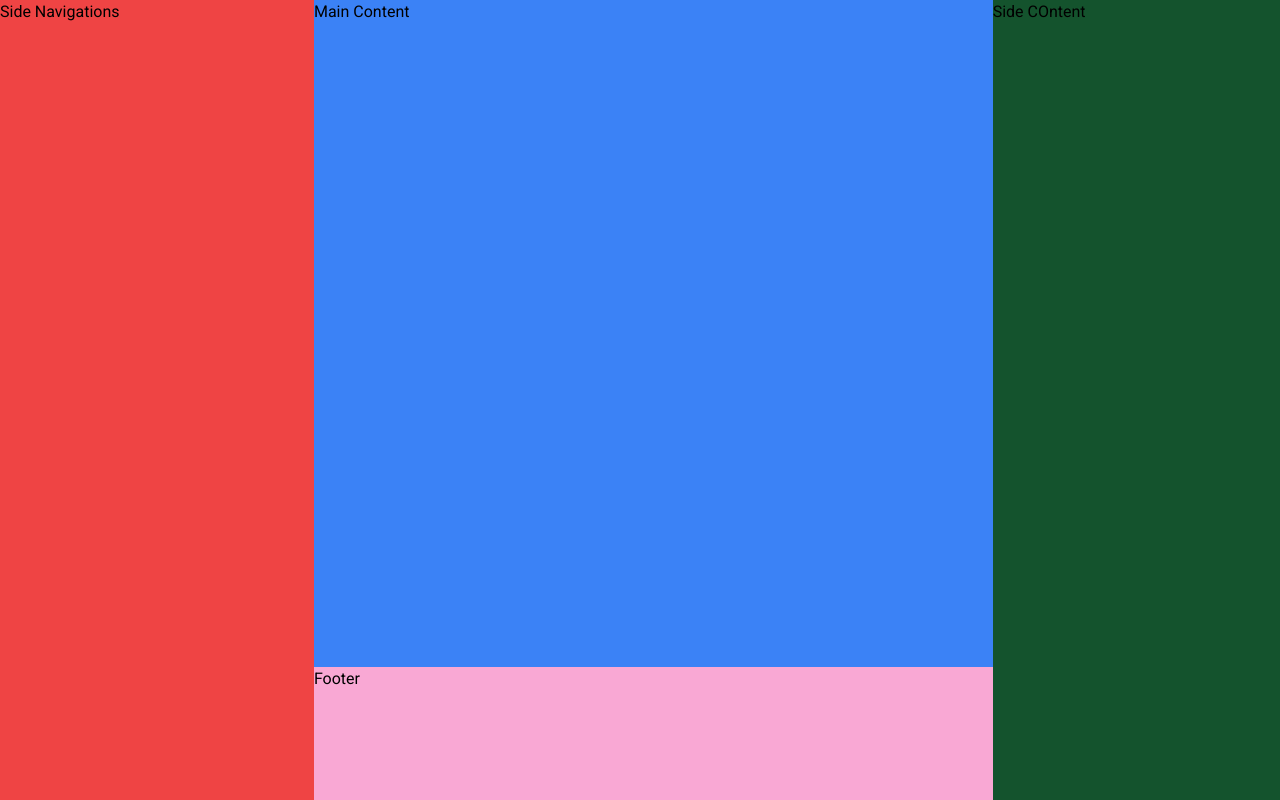
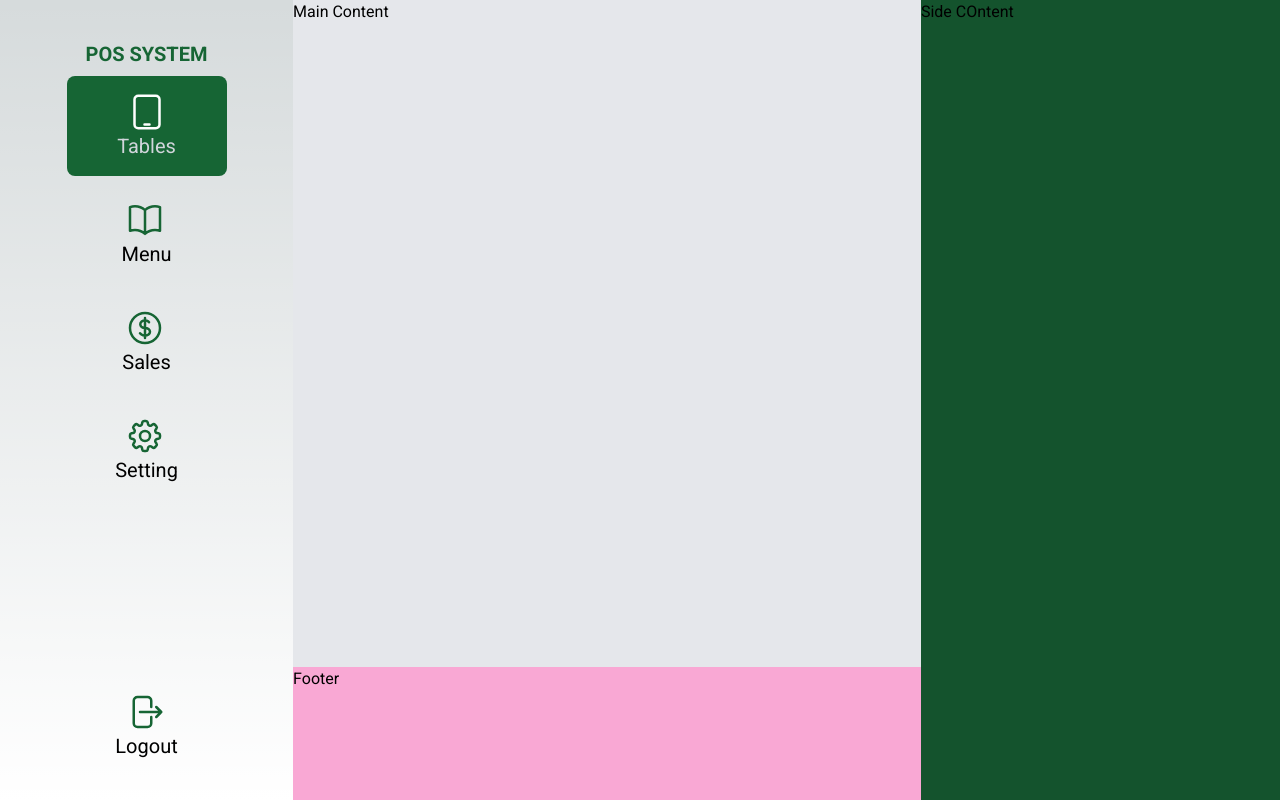
Before and after one commit to CallJoshDrew/swiftpos, a Next.js app: page / in a window 1280 px wide. Built offline with nearby package versions, Linux system fonts and the light colour scheme.

Commit message:
Designing Side Navigation Part 1
Color and Design is done. Will do the Page Routing in Part 2

```diff
--- a/app/page.js
+++ b/app/page.js
@@ -1,12 +1,101 @@
-import Image from 'next/image'
+import Image from "next/image";
 
 export default function Home() {
   return (
     <main className="min-h-screen grid grid-rows-6 grid-flow-col">
-      <div className="row-span-6  bg-red-500">Side Navigations</div>
-      <div className="row-span-5 col-span-3 bg-blue-500">Main Content</div>
-      <div className="row-span-1 col-span-3 bg-pink-300">Footer</div>
-      <div className="row-span-6 bg-green-900">Side COntent</div>
+      <div className="row-span-6 col-span-1 flex flex-col mt-10 mb-4 justify-between">
+        <div>
+        <div className="text-green-800 text-center font-bold text-xl">POS SYSTEM</div>
+        <button className="bg-green-800 rounded-lg px-6 py-4 flex flex-col items-center mx-auto my-2 w-40">
+          <svg
+            className="w-10 h-10 text-white"
+            xmlns="http://www.w3.org/2000/svg"
+            fill="none"
+            viewBox="0 0 24 24"
+            strokeWidth="1.5"
+            stroke="currentColor">
+            <path
+              strokeLinecap="round"
+              strokeLinejoin="round"
+              d="M10.5 19.5h3m-6.75 2.25h10.5a2.25 2.25 0 002.25-2.25v-15a2.25 2.25 0 00-2.25-2.25H6.75A2.25 2.25 0 004.5 4.5v15a2.25 2.25 0 002.25 2.25z"
+            />
+          </svg>
+          <div className="text-gray-300 text-xl">Tables</div>
+        </button>
+        <button className="rounded-lg px-6 py-4 flex flex-col items-center m-auto my-2 w-40 group hover:bg-green-800">
+          <svg
+            className="w-10 h-10 mr-1 text-green-800 group-hover:text-white"
+            xmlns="http://www.w3.org/2000/svg"
+            fill="none"
+            viewBox="0 0 24 24"
+            strokeWidth="1.5"
+            stroke="currentColor">
+            <path
+              strokeLinecap="round"
+              strokeLinejoin="round"
+              d="M12 6.042A8.967 8.967 0 006 3.75c-1.052 0-2.062.18-3 .512v14.25A8.987 8.987 0 016 18c2.305 0 4.408.867 6 2.292m0-14.25a8.966 8.966 0 016-2.292c1.052 0 2.062.18 3 .512v14.25A8.987 8.987 0 0018 18a8.967 8.967 0 00-6 2.292m0-14.25v14.25"
+            />
+          </svg>
+          <div className="text-black text-xl group-hover:text-white">Menu</div>
+        </button>
+        <button className="rounded-lg px-6 py-4 flex flex-col items-center m-auto my-2 w-40 group hover:bg-green-800">
+          <svg
+            className="w-10 h-10 mr-1 text-green-800 group-hover:text-white"
+            xmlns="http://www.w3.org/2000/svg"
+            fill="none"
+            viewBox="0 0 24 24"
+            strokeWidth="1.5"
+            stroke="currentColor">
+            <path
+              strokeLinecap="round"
+              strokeLinejoin="round"
+              d="M12 6v12m-3-2.818l.879.659c1.171.879 3.07.879 4.242 0 1.172-.879 1.172-2.303 0-3.182C13.536 12.219 12.768 12 12 12c-.725 0-1.45-.22-2.003-.659-1.106-.879-1.106-2.303 0-3.182s2.9-.879 4.006 0l.415.33M21 12a9 9 0 11-18 0 9 9 0 0118 0z"
+            />
+          </svg>
+          <div className="text-black text-xl group-hover:text-white">Sales</div>
+        </button>
+        <button className="rounded-lg px-6 py-4 flex flex-col items-center m-auto my-2 w-40 group hover:bg-green-800">
+          <svg
+            className="w-10 h-10 mr-1 text-green-800 group-hover:text-white"
+            xmlns="http://www.w3.org/2000/svg"
+            fill="none"
+            viewBox="0 0 24 24"
+            strokeWidth="1.5"
+            stroke="currentColor">
+            <path
+              strokeLinecap="round"
+              strokeLinejoin="round"
+              d="M10.343 3.94c.09-.542.56-.94 1.11-.94h1.093c.55 0 1.02.398 1.11.94l.149.894c.07.424.384.764.78.93.398.164.855.142 1.205-.108l.737-.527a1.125 1.125 0 011.45.12l.773.774c.39.389.44 1.002.12 1.45l-.527.737c-.25.35-.272.806-.107 1.204.165.397.505.71.93.78l.893.15c.543.09.94.56.94 1.109v1.094c0 .55-.397 1.02-.94 1.11l-.893.149c-.425.07-.765.383-.93.78-.165.398-.143.854.107 1.204l.527.738c.32.447.269 1.06-.12 1.45l-.774.773a1.125 1.125 0 01-1.449.12l-.738-.527c-.35-.25-.806-.272-1.203-.107-.397.165-.71.505-.781.929l-.149.894c-.09.542-.56.94-1.11.94h-1.094c-.55 0-1.019-.398-1.11-.94l-.148-.894c-.071-.424-.384-.764-.781-.93-.398-.164-.854-.142-1.204.108l-.738.527c-.447.32-1.06.269-1.45-.12l-.773-.774a1.125 1.125 0 01-.12-1.45l.527-.737c.25-.35.273-.806.108-1.204-.165-.397-.505-.71-.93-.78l-.894-.15c-.542-.09-.94-.56-.94-1.109v-1.094c0-.55.398-1.02.94-1.11l.894-.149c.424-.07.765-.383.93-.78.165-.398.143-.854-.107-1.204l-.527-.738a1.125 1.125 0 01.12-1.45l.773-.773a1.125 1.125 0 011.45-.12l.737.527c.35.25.807.272 1.204.107.397-.165.71-.505.78-.929l.15-.894z"
+            />
+            <path
+              strokeLinecap="round"
+              strokeLinejoin="round"
+              d="M15 12a3 3 0 11-6 0 3 3 0 016 0z"
+            />
+          </svg>
+          <div className="text-black text-xl group-hover:text-white">Setting</div>
+        </button>
+        </div>
+        <button className="rounded-lg px-6 py-4 flex flex-col items-center m-auto my-2 w-40 group hover:bg-green-800">
+          <svg
+            className="w-10 h-10 mr-1 text-green-800 group-hover:text-white"
+            xmlns="http://www.w3.org/2000/svg"
+            fill="none"
+            viewBox="0 0 24 24"
+            strokeWidth="1.5"
+            stroke="currentColor">
+            <path
+              strokeLinecap="round"
+              strokeLinejoin="round"
+              d="M15.75 9V5.25A2.25 2.25 0 0013.5 3h-6a2.25 2.25 0 00-2.25 2.25v13.5A2.25 2.25 0 007.5 21h6a2.25 2.25 0 002.25-2.25V15m3 0l3-3m0 0l-3-3m3 3H9"
+            />
+          </svg>
+          <div className="text-black text-xl group-hover:text-white">Logout</div>
+        </button>
+      </div>
+      <div className="row-span-5 col-span-4 bg-gray-200">Main Content</div>
+      <div className="row-span-1 col-span-4 bg-pink-300">Footer</div>
+      <div className="row-span-6 col-span-2 bg-green-900">Side COntent</div>
     </main>
-  )
+  );
 }
```
